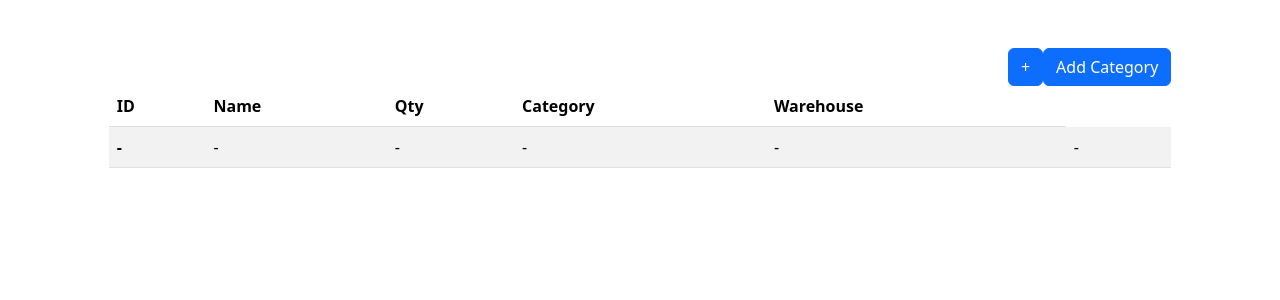
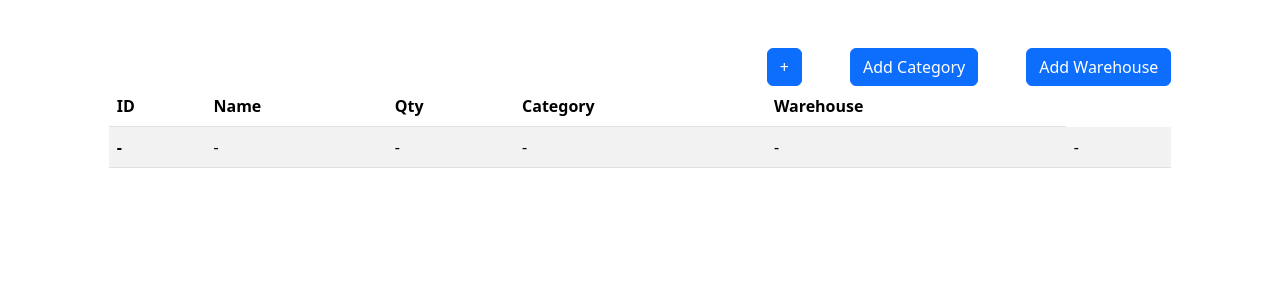
Before and after one commit to recinan/inventeru_project, a Django app: page /dashboard/ in a window 1280 px wide. Shown: the part 56-356 px from the top of the page. Run offline with Django 5.2, Linux system fonts and the light colour scheme; the visitor is signed in with stand-in values (Sample User, id 1); data that the repository does not hold is empty; parts of the project's set-up code (start-up, migrations or seed data) failed here and were passed over.

Commit message:
dashboard

```diff
--- a/inventory_management_con/templates/dashboard.html
+++ b/inventory_management_con/templates/dashboard.html
@@ -19,7 +19,8 @@
         <div class="col-md-10 col-11 mx-auto mt-5">
             <div class="d-flex justify-content-end">
                 <a href="{% url "add-item" %}" class="btn btn-primary">+</a>
-                <a href="{% url "add-category" %}" class="btn btn-primary">Add Category</a>
+                <a href="{% url "add-category" %}" class="btn btn-primary mx-5">Add Category</a>
+                <a href="{% url "add-warehouse" %}" class="btn btn-primary">Add Warehouse</a>
             </div>
             <table class="table table-hover table-striped">
                  <thead>
@@ -53,8 +54,8 @@
                             {% else %}
                                 <td class="text-success">{{item.quantity}}</td>
                             {% endif %}
-                            <td>{{item.category.name}}</td>
-                            <td>{{item.warehouse.name}}</td>
+                            <td>{{item.category.category_name}}</td>
+                            <td>{{item.warehouse.warehouse_name}}</td>
                             <td><a href="{% url 'edit-item' item.id %}" class="btn btn-outline-secondary">Edit</a></td>
                             <th><a href="{% url 'delete-item' item.id %}" class="btn btn-outline-danger">Delete</a></td>
                         </tr>
```
